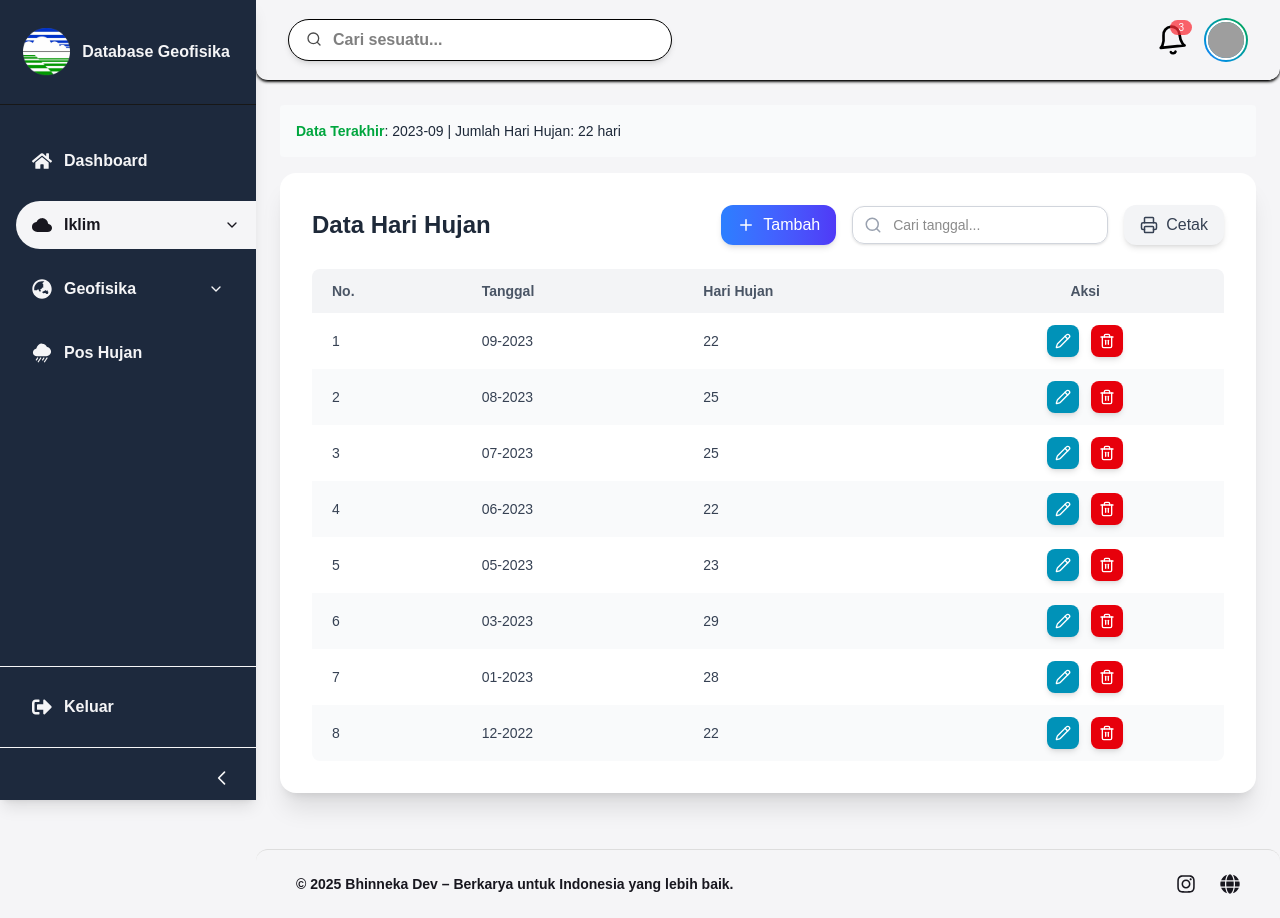
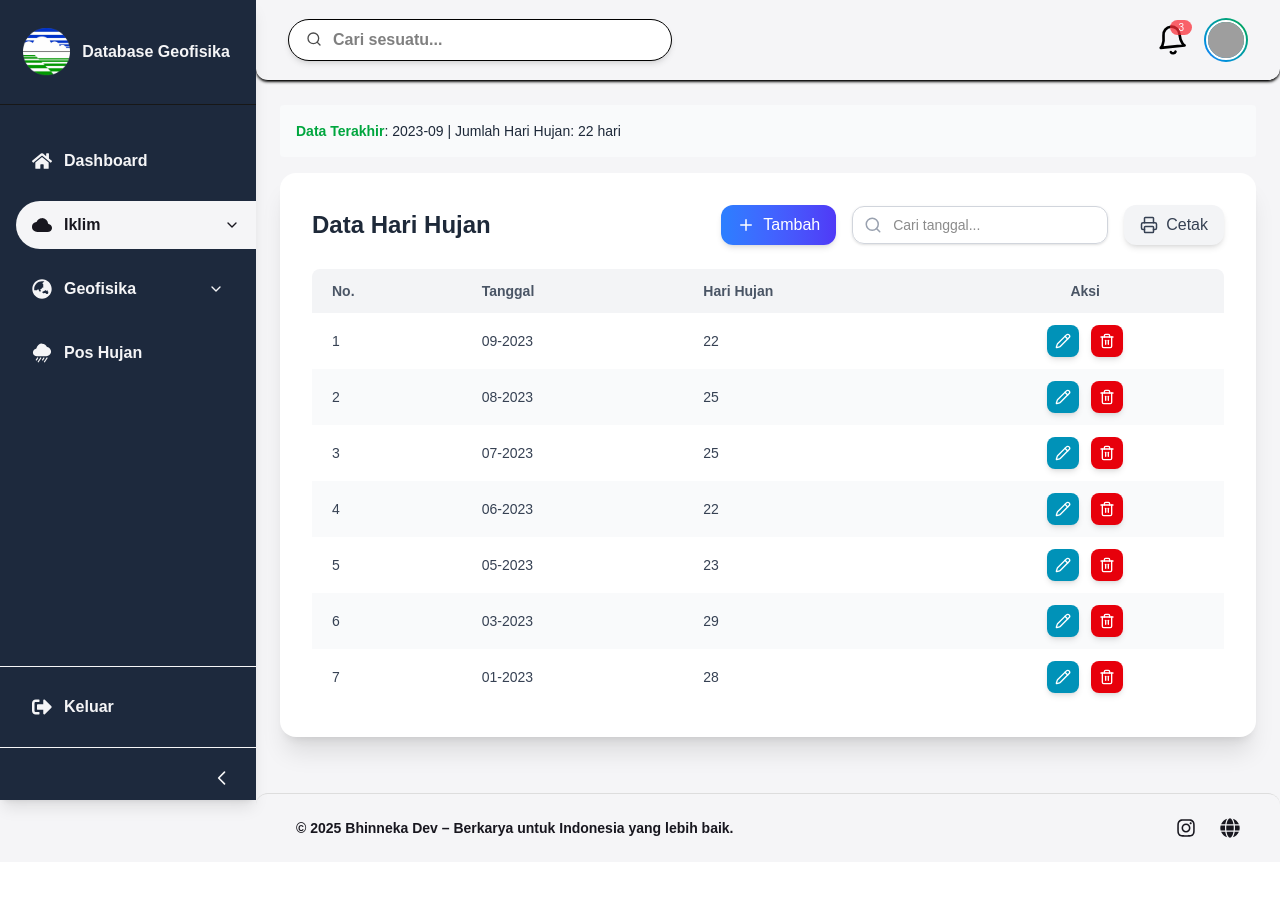
Before and after one commit to Hengkiiii/DATABASE-LOKAL-GEOFISIKA, a Next.js app: page /dashboard/iklim/hari-hujan in a window 1280 px wide. After the commit the page ends 862 px from the top, so only its background shows below. Built offline with nearby package versions, Linux system fonts and the light colour scheme; grey boxes are pictures that could not be loaded.

Commit message:
refactor: Menambahkan komentar pada code

```diff
--- a/app/dashboard/iklim/hari-hujan/page.tsx
+++ b/app/dashboard/iklim/hari-hujan/page.tsx
@@ -1,7 +1,5 @@
-// app/hari-hujan/page.tsx
-
 import React from "react";
-import ChartHariHujan from "@/components/common/TabelHariHujan";
+import TabelHariHujan from "@/components/common/TabelHariHujan";
 import { dataHariHujan } from "@/constants/DataHariHujan";
 
 export default function HariHujanPage() {
@@ -14,7 +12,7 @@ export default function HariHujanPage() {
       </div>
 
       {/* Grafik Hari Hujan */}
-      <ChartHariHujan data={dataHariHujan} />
+      <TabelHariHujan data={dataHariHujan} />
     </div>
   );
 }
--- a/components/common/CardStatistikGempa.tsx
+++ b/components/common/CardStatistikGempa.tsx
@@ -1,21 +1,30 @@
 import React from "react";
 import { CardStatistikGempaProps } from "@/interface/common/CardStatistikGempaProps";
+
+// Komponen untuk menampilkan kartu statistik gempa
 export default function CardStatistik({
-  title,
-  count,
-  description,
-  badge,
-  color = "text-blue-600",
+  title, // Judul statistik (misal: "Total Gempa")
+  count, // Nilai statistik (misal: 120)
+  description, // Deskripsi tambahan di bawah angka (misal: "dalam 1 bulan terakhir")
+  badge, // Lencana kecil di pojok kanan atas (opsional)
+  color = "text-blue-600", // Warna angka utama, default biru
 }: CardStatistikGempaProps) {
   return (
     <div className="bg-white shadow rounded-lg p-6 relative">
+      {/* Menampilkan badge jika tersedia */}
       {badge && (
         <span className="absolute top-4 right-4 bg-blue-100 text-blue-600 text-xs px-2 py-1 rounded">
           {badge}
         </span>
       )}
+
+      {/* Judul statistik */}
       <h2 className="text-gray-500 font-medium">{title}</h2>
+
+      {/* Angka utama statistik dengan warna dinamis */}
       <p className={`text-4xl font-bold ${color}`}>{count}</p>
+
+      {/* Deskripsi tambahan */}
       <p className="text-sm text-gray-400">{description}</p>
     </div>
   );
--- a/constants/DataHariHujan.ts
+++ b/constants/DataHariHujan.ts
@@ -6,5 +6,4 @@ export const dataHariHujan = [
   { tanggal: "05-2023", hariHujan: 23 },
   { tanggal: "03-2023", hariHujan: 29 },
   { tanggal: "01-2023", hariHujan: 28 },
-  { tanggal: "12-2022", hariHujan: 22 },
 ];
--- a/constants/DataJumlahGempa.ts
+++ b/constants/DataJumlahGempa.ts
@@ -1,4 +1,3 @@
-// data/dataJumlahGempa.ts
 export const dataJumlahGempa = [
   // Tahun 2024
   { bulan: "JAN", jumlah: 68, tahun: 2024 },
--- a/interface/common/DataGempaProps.ts
+++ b/interface/common/DataGempaProps.ts
@@ -1,5 +1,11 @@
+// Interface untuk mendefinisikan struktur data gempa per bulan
 export interface DataGempaProps {
+  // Nama bulan (contoh: "Januari", "Februari", dst.)
   bulan: string;
+
+  // Jumlah kejadian gempa pada bulan tersebut
   jumlah: number;
+
+  // Tahun kejadian gempa
   tahun: number;
 }
--- a/interface/common/TableHariHujanProp.ts
+++ b/interface/common/TableHariHujanProp.ts
@@ -1,5 +1,8 @@
+// Mengimpor tipe data untuk tiap item hari hujan
 import { DataHariHujanProps } from "@/interface/common/DataHariHujanProps";
 
+// Interface untuk properti yang dikirim ke komponen TableHariHujan
 export interface TableHariHujanProps {
+  // 'data' adalah array dari objek DataHariHujanProps
   data: DataHariHujanProps[];
 }
```
Also changed, not shown: components/common/ChartJumlahGempa.tsx (+17 -0 lines), components/common/TabelHariHujan.tsx (+13 -0 lines).
